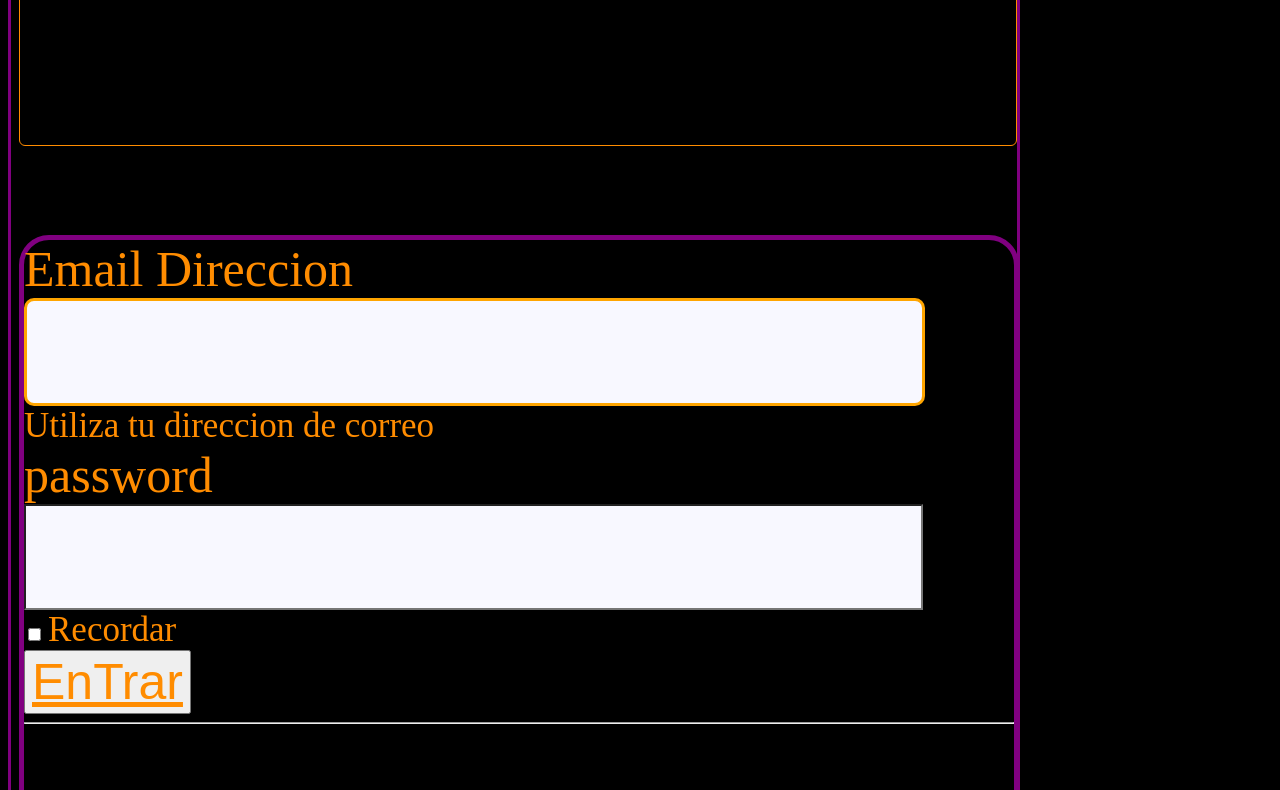
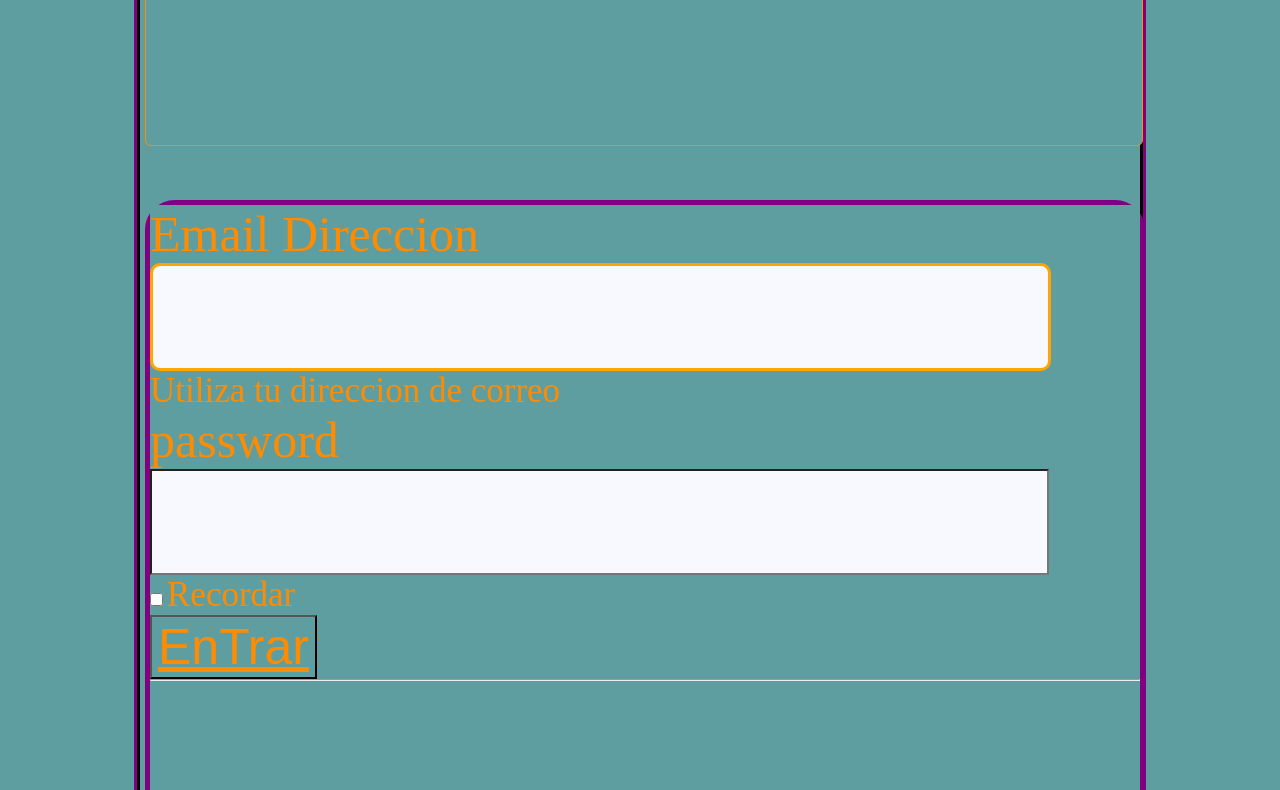
Before and after one commit to antiguament/sol, a plain HTML site: page index.html in a window 1280 px wide. Shown: the part 549-1339 px from the top of the page. Drawn offline with Linux system fonts and the light colour scheme; files whose address does not match are found by name.

Commit message:
Update style.css

```diff
--- a/Styles/style.css
+++ b/Styles/style.css
@@ -1,8 +1,8 @@
 
      *
 {
-    *background: cadetblue;
-    *margin: auto;
+    background: cadetblue;
+    margin: auto;
 
 }
 
```
